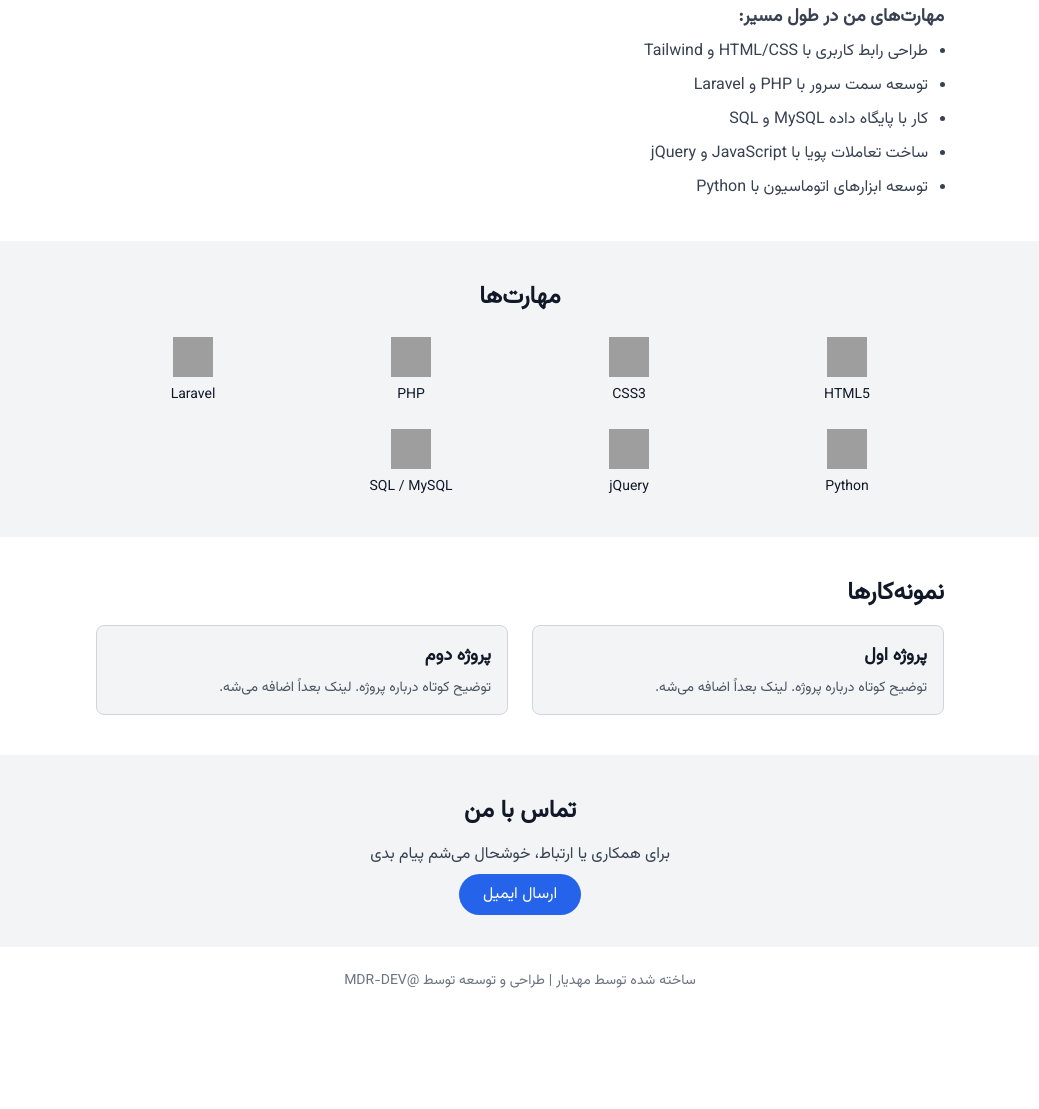
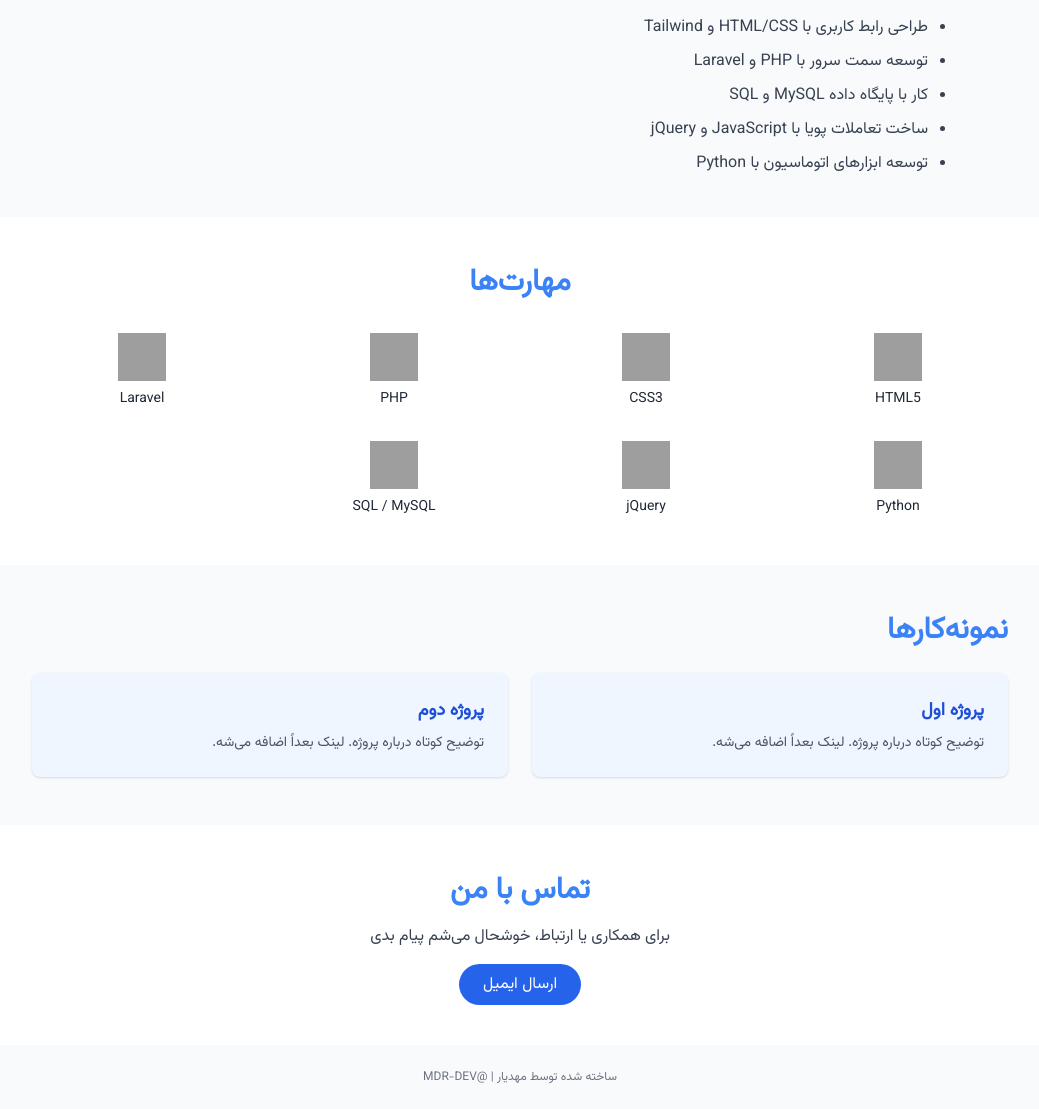
Before and after one commit to mahdi-R98/md-personal-website, a plain HTML site: page index.html in a window 1280 px wide. Shown: the part 409-1518 px from the top of the page, without its empty margins (120-1159 px from the left). Before the commit the page ends 1424 px from the top, so only its background shows below. Drawn offline with nearby package versions, Linux system fonts and the light colour scheme; grey boxes are pictures that could not be loaded.

Commit message:
Update index.html

```diff
--- a/index.html
+++ b/index.html
@@ -15,24 +15,24 @@
     .fade-in { opacity: 0; transform: translateY(30px); }
   </style>
 </head>
-<body class="bg-white text-gray-900 dark:bg-gray-950 dark:text-white transition-colors duration-300">
+<body class="bg-gray-50 text-gray-800 dark:bg-gray-950 dark:text-gray-100 transition-colors duration-300">
 
   <!-- Theme Toggle -->
   <div class="fixed top-4 left-4 z-50">
-    <button onclick="document.documentElement.classList.toggle('dark')" class="bg-gray-200 dark:bg-gray-800 p-2 rounded-full transition hover:rotate-12">
+    <button onclick="document.documentElement.classList.toggle('dark')" class="bg-blue-100 dark:bg-blue-800 text-blue-700 dark:text-white p-2 rounded-full transition hover:rotate-12">
       ☀️/🌙
     </button>
   </div>
 
   <!-- Header -->
   <header class="text-center py-12 fade-in">
-    <h1 class="text-4xl font-bold">@MDR-DEV</h1>
+    <h1 class="text-5xl font-extrabold text-blue-600 dark:text-blue-400">@MDR-DEV</h1>
     <p class="mt-4 text-lg text-gray-600 dark:text-gray-300">توسعه‌دهنده وب | عاشق طراحی و تجربه کاربری</p>
   </header>
 
   <!-- About -->
   <section class="max-w-4xl mx-auto px-6 py-10 fade-in">
-    <h2 class="text-2xl font-semibold mb-6">درباره من</h2>
+    <h2 class="text-3xl font-bold mb-6 text-blue-500 dark:text-blue-300">درباره من</h2>
     <div class="space-y-4 text-gray-700 dark:text-gray-300 leading-relaxed">
       <p>
         من یک توسعه‌دهنده وب هستم با تمرکز بر طراحی رابط‌های کاربری مدرن، سریع و قابل استفاده. مسیر من از علاقه به گرافیک شروع شد و به دنیای کدنویسی ختم شد؛ جایی که می‌تونم خلاقیت و منطق رو با هم ترکیب کنم.
@@ -40,9 +40,7 @@
       <p>
         در طول مسیر با ابزارها و فریم‌ورک‌های مختلفی کار کردم، از HTML و CSS گرفته تا Laravel و React. عاشق یادگیریم و همیشه دنبال چالش‌های تازه‌ام. هدفم ساخت تجربه‌های دیجیتال خاص و کاربردی برای کاربران واقعی‌ست.
       </p>
-      <div class="mt-6">
-        <h3 class="text-lg font-bold mb-2">مهارت‌های من در طول مسیر:</h3>
-        <ul class="space-y-2 list-disc pr-4">
+      <ul class="list-disc pr-4 space-y-2 mt-6">
         <li>طراحی رابط کاربری با HTML/CSS و Tailwind</li>
         <li>توسعه سمت سرور با PHP و Laravel</li>
         <li>کار با پایگاه داده MySQL و SQL</li>
@@ -50,73 +48,71 @@
         <li>توسعه ابزارهای اتوماسیون با Python</li>
       </ul>
     </div>
-    </div>
   </section>
 
   <!-- Skills -->
-  <section class="bg-gray-100 dark:bg-gray-900 py-10 fade-in">
-    <div class="max-w-4xl mx-auto px-6">
-      <h2 class="text-2xl font-semibold mb-6 text-center">مهارت‌ها</h2>
-      <div class="grid grid-cols-2 md:grid-cols-4 gap-6 text-center">
+  <section class="bg-white dark:bg-gray-900 py-12 fade-in">
+    <div class="max-w-5xl mx-auto px-6">
+      <h2 class="text-3xl font-bold mb-8 text-center text-blue-500 dark:text-blue-300">مهارت‌ها</h2>
+      <div class="grid grid-cols-2 md:grid-cols-4 gap-8 text-center">
         <div class="flex flex-col items-center">
-          <img src="https://cdn.jsdelivr.net/gh/devicons/devicon/icons/html5/html5-original.svg" class="w-10 h-10" />
-          <span class="mt-2 text-sm">HTML5</span>
+          <img src="https://cdn.jsdelivr.net/gh/devicons/devicon/icons/html5/html5-original.svg" class="w-12 h-12" />
+          <span class="mt-2 text-sm font-medium">HTML5</span>
         </div>
         <div class="flex flex-col items-center">
-          <img src="https://cdn.jsdelivr.net/gh/devicons/devicon/icons/css3/css3-original.svg" class="w-10 h-10" />
-          <span class="mt-2 text-sm">CSS3</span>
+          <img src="https://cdn.jsdelivr.net/gh/devicons/devicon/icons/css3/css3-original.svg" class="w-12 h-12" />
+          <span class="mt-2 text-sm font-medium">CSS3</span>
         </div>
         <div class="flex flex-col items-center">
-          <img src="https://cdn.jsdelivr.net/gh/devicons/devicon/icons/php/php-original.svg" class="w-10 h-10" />
-          <span class="mt-2 text-sm">PHP</span>
+          <img src="https://cdn.jsdelivr.net/gh/devicons/devicon/icons/php/php-original.svg" class="w-12 h-12" />
+          <span class="mt-2 text-sm font-medium">PHP</span>
         </div>
         <div class="flex flex-col items-center">
-          <img src="https://cdn.jsdelivr.net/gh/devicons/devicon/icons/laravel/laravel-plain.svg" class="w-10 h-10" />
-          <span class="mt-2 text-sm">Laravel</span>
+          <img src="https://cdn.jsdelivr.net/gh/devicons/devicon/icons/laravel/laravel-plain.svg" class="w-12 h-12" />
+          <span class="mt-2 text-sm font-medium">Laravel</span>
         </div>
         <div class="flex flex-col items-center">
-          <img src="https://cdn.jsdelivr.net/gh/devicons/devicon/icons/python/python-original.svg" class="w-10 h-10" />
-          <span class="mt-2 text-sm">Python</span>
+          <img src="https://cdn.jsdelivr.net/gh/devicons/devicon/icons/python/python-original.svg" class="w-12 h-12" />
+          <span class="mt-2 text-sm font-medium">Python</span>
         </div>
         <div class="flex flex-col items-center">
-          <img src="https://cdn.jsdelivr.net/gh/devicons/devicon/icons/jquery/jquery-original.svg" class="w-10 h-10" />
-          <span class="mt-2 text-sm">jQuery</span>
+          <img src="https://cdn.jsdelivr.net/gh/devicons/devicon/icons/jquery/jquery-original.svg" class="w-12 h-12" />
+          <span class="mt-2 text-sm font-medium">jQuery</span>
         </div>
         <div class="flex flex-col items-center">
-          <img src="https://cdn.jsdelivr.net/gh/devicons/devicon/icons/mysql/mysql-original.svg" class="w-10 h-10" />
-          <span class="mt-2 text-sm">SQL / MySQL</span>
+          <img src="https://cdn.jsdelivr.net/gh/devicons/devicon/icons/mysql/mysql-original.svg" class="w-12 h-12" />
+          <span class="mt-2 text-sm font-medium">SQL / MySQL</span>
         </div>
       </div>
     </div>
   </section>
-
     <!-- Portfolio -->
-  <section class="max-w-4xl mx-auto px-6 py-10 fade-in">
-    <h2 class="text-2xl font-semibold mb-4">نمونه‌کارها</h2>
+  <section class="max-w-5xl mx-auto px-6 py-12 fade-in">
+    <h2 class="text-3xl font-bold mb-6 text-blue-500 dark:text-blue-300">نمونه‌کارها</h2>
     <div class="grid grid-cols-1 md:grid-cols-2 gap-6">
-      <div class="bg-gray-100 dark:bg-gray-800 p-4 rounded-lg border border-gray-300 dark:border-gray-700">
-        <h3 class="text-lg font-bold">پروژه اول</h3>
-        <p class="text-gray-600 dark:text-gray-400 text-sm mt-2">توضیح کوتاه درباره پروژه. لینک بعداً اضافه می‌شه.</p>
+      <div class="bg-blue-50 dark:bg-gray-800 p-6 rounded-lg shadow hover:shadow-lg transition">
+        <h3 class="text-lg font-bold text-blue-700 dark:text-blue-300">پروژه اول</h3>
+        <p class="text-sm text-gray-600 dark:text-gray-400 mt-2">توضیح کوتاه درباره پروژه. لینک بعداً اضافه می‌شه.</p>
       </div>
-      <div class="bg-gray-100 dark:bg-gray-800 p-4 rounded-lg border border-gray-300 dark:border-gray-700">
-        <h3 class="text-lg font-bold">پروژه دوم</h3>
-        <p class="text-gray-600 dark:text-gray-400 text-sm mt-2">توضیح کوتاه درباره پروژه. لینک بعداً اضافه می‌شه.</p>
+      <div class="bg-blue-50 dark:bg-gray-800 p-6 rounded-lg shadow hover:shadow-lg transition">
+        <h3 class="text-lg font-bold text-blue-700 dark:text-blue-300">پروژه دوم</h3>
+        <p class="text-sm text-gray-600 dark:text-gray-400 mt-2">توضیح کوتاه درباره پروژه. لینک بعداً اضافه می‌شه.</p>
       </div>
     </div>
   </section>
 
   <!-- Contact -->
-  <section class="bg-gray-100 dark:bg-gray-900 py-10 fade-in">
+  <section class="bg-white dark:bg-gray-900 py-12 fade-in">
     <div class="max-w-3xl mx-auto px-6 text-center">
-      <h2 class="text-2xl font-semibold mb-4">تماس با من</h2>
-      <p class="text-gray-700 dark:text-gray-300 mb-4">برای همکاری یا ارتباط، خوشحال می‌شم پیام بدی</p>
-      <a href="mailto:your-email@example.com" class="bg-blue-600 hover:bg-blue-700 text-white px-6 py-2 rounded-full transition">ارسال ایمیل</a>
+      <h2 class="text-3xl font-bold mb-4 text-blue-500 dark:text-blue-300">تماس با من</h2>
+      <p class="text-gray-700 dark:text-gray-300 mb-6">برای همکاری یا ارتباط، خوشحال می‌شم پیام بدی</p>
+      <a href="mailto:mvm18348@gmail.com" class="bg-blue-600 hover:bg-blue-700 text-white px-6 py-2 rounded-full transition">ارسال ایمیل</a>
     </div>
   </section>
 
   <!-- Footer -->
-  <footer class="text-center py-6 text-gray-500 text-sm fade-in">
-    ساخته شده توسط مهدیار | طراحی و توسعه توسط @MDR-DEV
+  <footer class="text-center py-6 text-gray-500 text-xs fade-in">
+    ساخته شده توسط مهدیار | @MDR-DEV
   </footer>
 
   <!-- GSAP Animations -->
```
Lines whose indentation alone changed are shown as unchanged.
